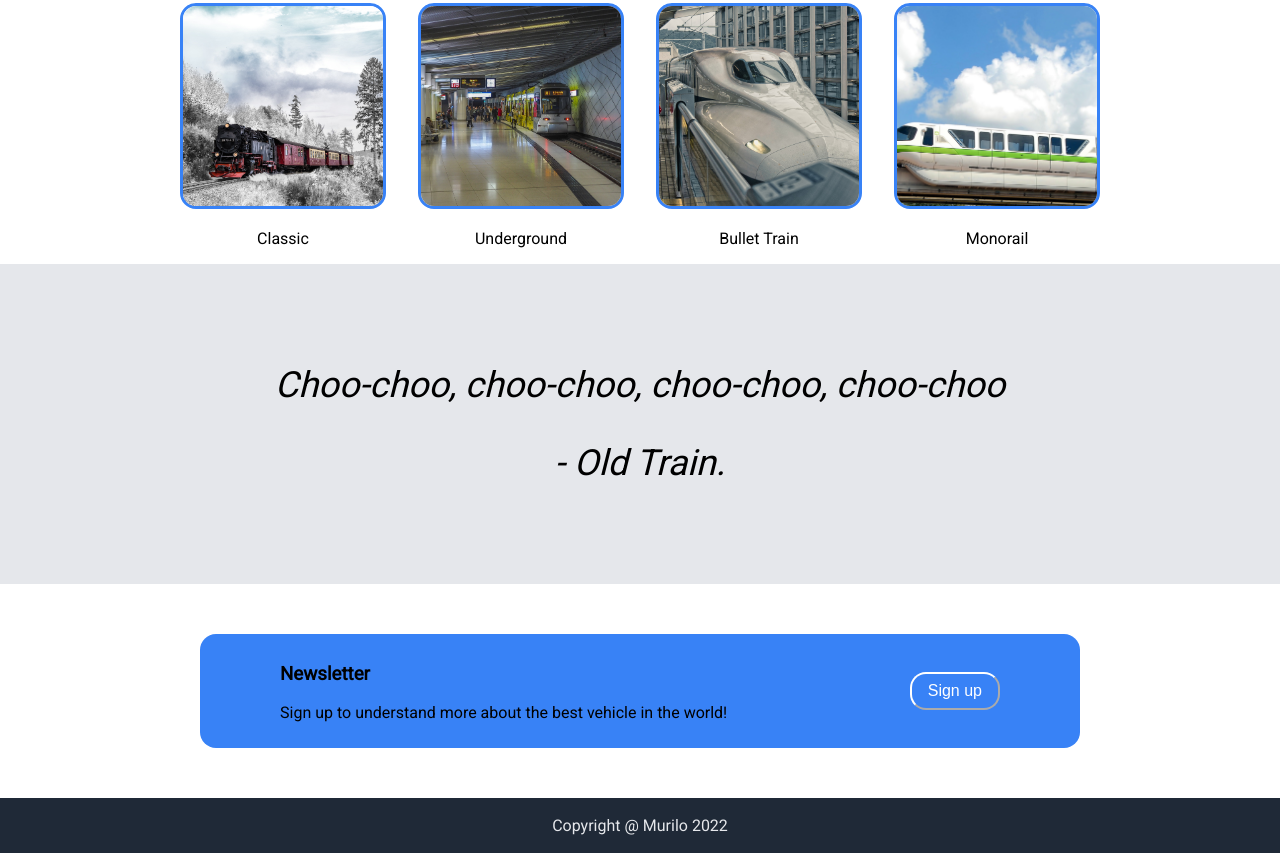
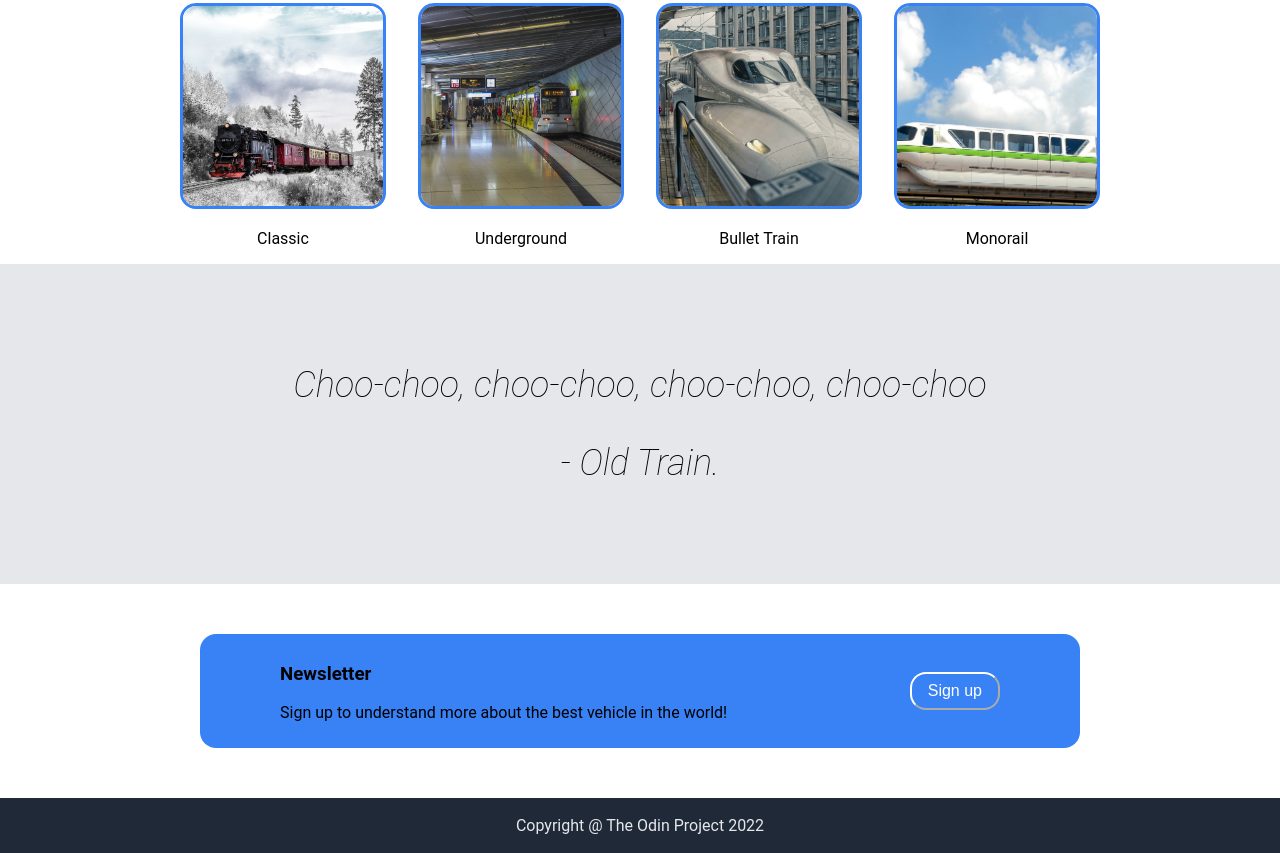
Before and after one commit to Murilo-fab/portfolio-landing-page, a plain HTML site: page index.html in a window 1280 px wide. Shown: the part 758-1611 px from the top of the page. Drawn offline with Linux system fonts and the light colour scheme.

Commit message:
Updated logo and font

```diff
--- a/index.html
+++ b/index.html
@@ -5,7 +5,7 @@
     <meta http-equiv="X-UA-Compatible" content="IE=edge">
     <meta name="viewport" content="width=device-width, initial-scale=1.0">
     <title>Landing Page</title>
-    <link href='http://fonts.googleapis.com/css?family=Roboto' rel='stylesheet' type='text/css'>
+    <link href="img/logo.png" rel="icon">
     <link rel="stylesheet" href="styles.css">
 </head>
 <body>
@@ -62,7 +62,7 @@
             </div>
         </div>
         <footer>
-            Copyright @ Murilo 2022
+            Copyright @ The Odin Project 2022
         </footer>
     </div>
 </body>
--- a/styles.css
+++ b/styles.css
@@ -3,7 +3,7 @@ body {
     padding: 0;
     margin: 0;
     text-align: center;
-    font-family: 'Roboto';
+    font-family: 'Roboto', arial;
 }
 
 .container {
```
